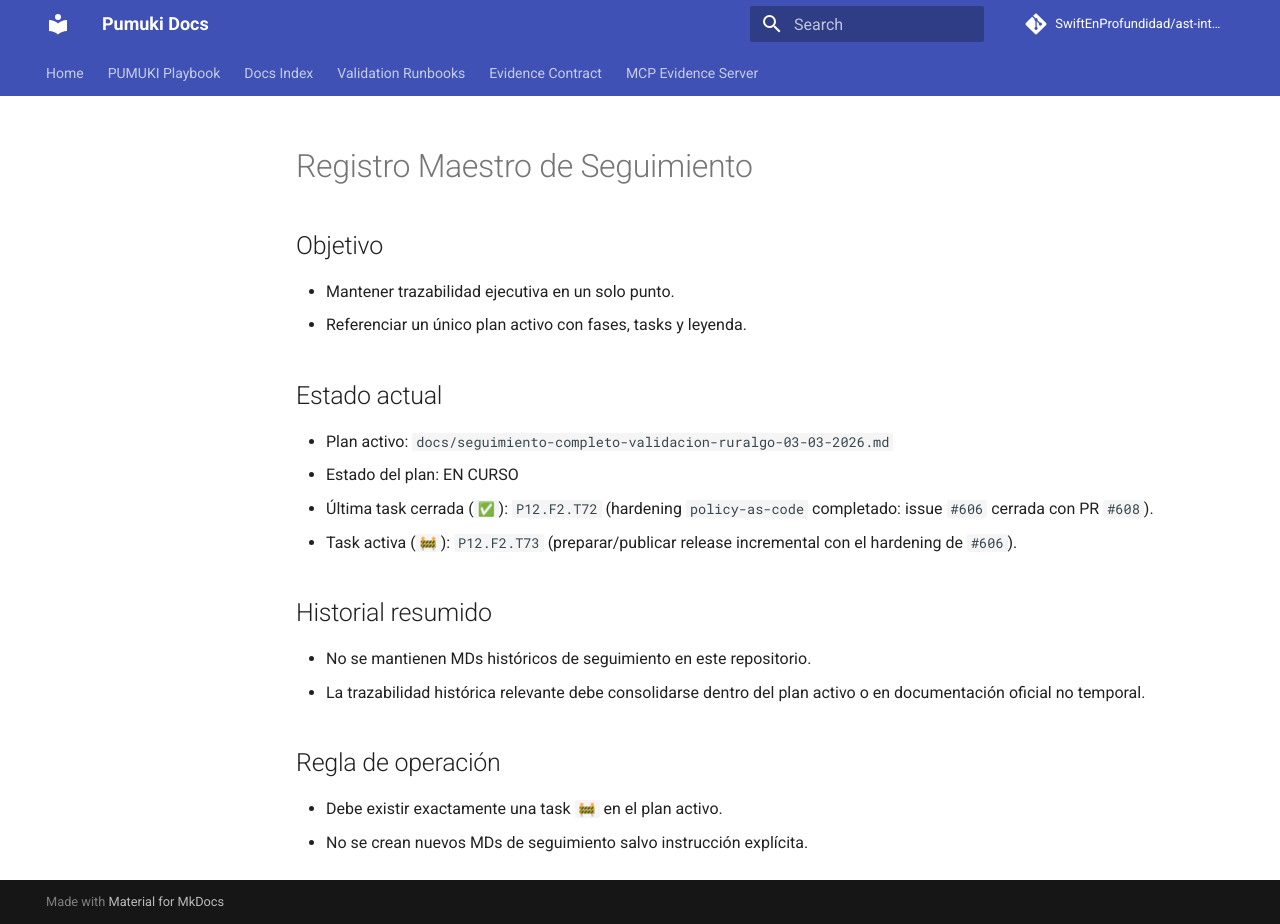
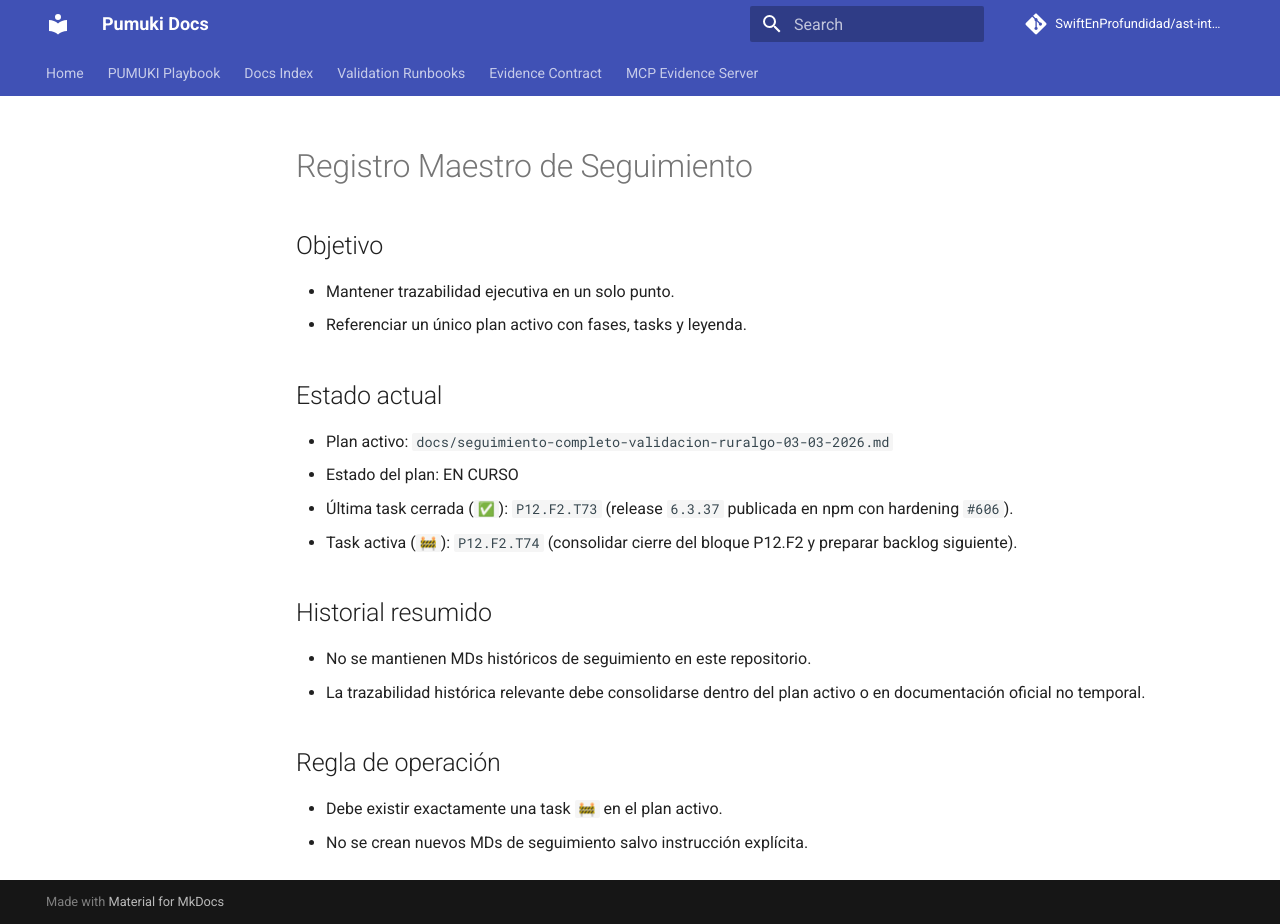
Before and after one commit to SwiftEnProfundidad/ast-intelligence-hooks, an MkDocs documentation site: the page built from docs/registro-maestro-de-seguimiento.md, in a window 1280 px wide and 924 px high. Built offline with MkDocs 1.6.1 and Material for MkDocs 9.7.7, drawn with Linux system fonts in a browser that asks for light colours; comment, search, counter and statistics services are not loaded.

Commit message:
docs(tracking): close P12.F2.T73 and activate P12.F2.T74

```diff
--- a/docs/registro-maestro-de-seguimiento.md
+++ b/docs/registro-maestro-de-seguimiento.md
@@ -7,8 +7,8 @@
 ## Estado actual
 - Plan activo: `docs/seguimiento-completo-validacion-ruralgo-03-03-2026.md`
 - Estado del plan: EN CURSO
-- Última task cerrada (`✅`): `P12.F2.T72` (hardening `policy-as-code` completado: issue `#606` cerrada con PR `#608`).
-- Task activa (`🚧`): `P12.F2.T73` (preparar/publicar release incremental con el hardening de `#606`).
+- Última task cerrada (`✅`): `P12.F2.T73` (release `6.3.37` publicada en npm con hardening `#606`).
+- Task activa (`🚧`): `P12.F2.T74` (consolidar cierre del bloque P12.F2 y preparar backlog siguiente).
 
 ## Historial resumido
 - No se mantienen MDs históricos de seguimiento en este repositorio.
```
Also changed, not shown: docs/seguimiento-completo-validacion-ruralgo-03-03-2026.md (+16 -3 lines).
